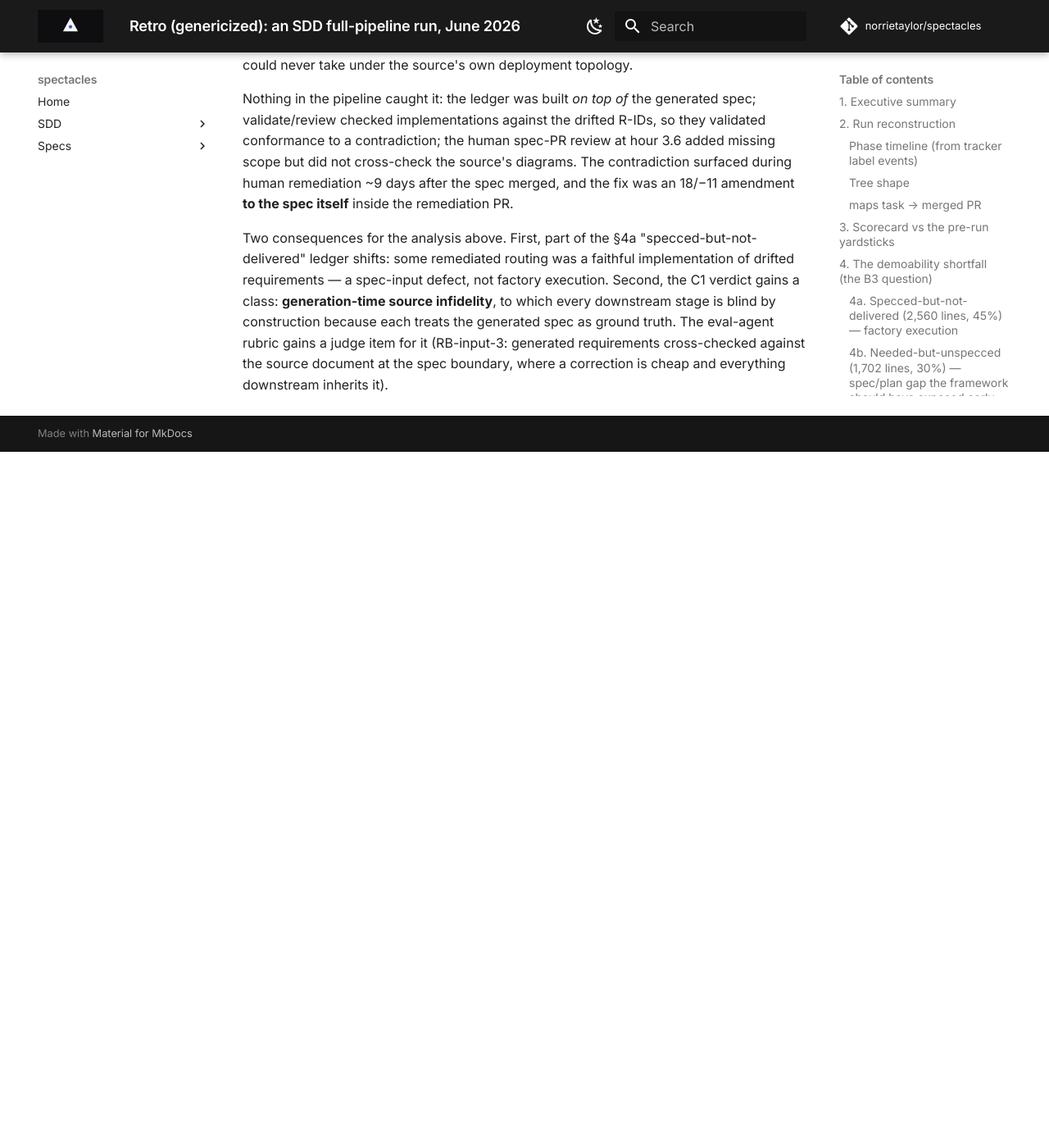
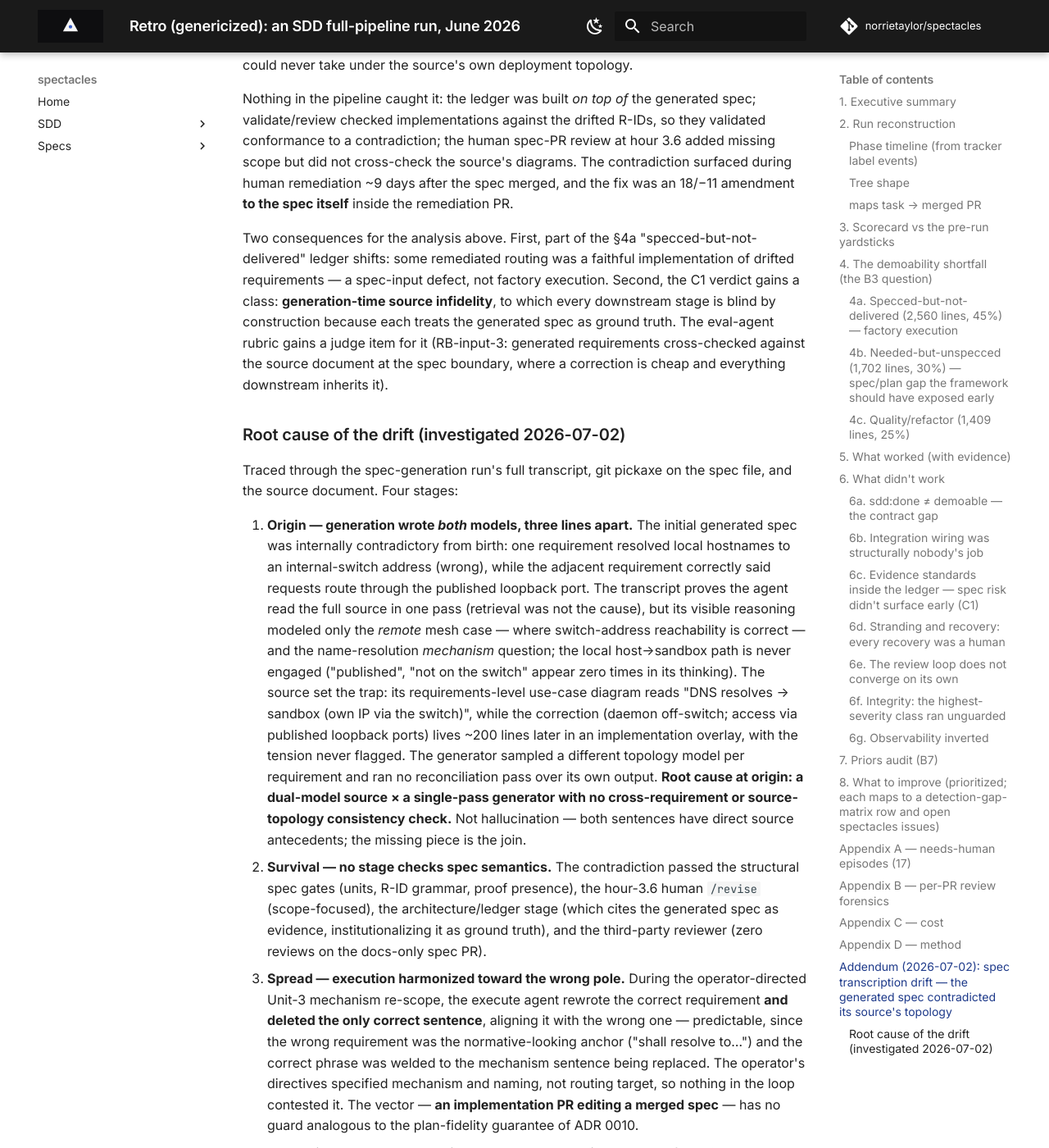
Before and after one commit to norrietaylor/spectacles, an MkDocs documentation site: the page built from docs/specs/03-spec-run-evaluation/evidence/_retro-report.md, in a window 1280 px wide and 1400 px high, scrolled down 14093 px. Shown: the whole window at 82% size. Built offline with MkDocs 1.6.1 and Material for MkDocs 9.7.7, drawn with Linux system fonts in a browser that asks for light colours; comment, search, counter and statistics services are not loaded; before the commit the page ends 14644 px from its top, so only the background shows below that; some of the changed text lies outside the part shown.

Commit message:
docs(run-evaluation): record spec-drift root cause in retro + detection-gap matrix
Appends the four-stage root-cause chain (dual-model source x single-pass
generator; no semantic spec gates; drift spread by a spec-editing
implementation PR; corrected only when routing became load-bearing) to the
genericized retro, and adds the spec-transcription-drift row to the
detection-gap matrix with its deterministic (spec-edit tripwire) and
inference (consistency + source-fidelity judge) signals.

Co-Authored-By: Claude Fable 5 <noreply@anthropic.com>

```diff
--- a/docs/specs/03-spec-run-evaluation/evidence/_retro-report.md
+++ b/docs/specs/03-spec-run-evaluation/evidence/_retro-report.md
@@ -270,3 +270,61 @@ eval-agent rubric gains a judge item for it (RB-input-3: generated
 requirements cross-checked against the source document at the spec
 boundary, where a correction is cheap and everything downstream inherits
 it).
+
+### Root cause of the drift (investigated 2026-07-02)
+
+Traced through the spec-generation run's full transcript, git pickaxe on the
+spec file, and the source document. Four stages:
+
+1. **Origin — generation wrote *both* models, three lines apart.** The
+   initial generated spec was internally contradictory from birth: one
+   requirement resolved local hostnames to an internal-switch address
+   (wrong), while the adjacent requirement correctly said requests route
+   through the published loopback port. The transcript proves the agent read
+   the full source in one pass (retrieval was not the cause), but its
+   visible reasoning modeled only the *remote* mesh case — where
+   switch-address reachability is correct — and the name-resolution
+   *mechanism* question; the local host→sandbox path is never engaged
+   ("published", "not on the switch" appear zero times in its thinking).
+   The source set the trap: its requirements-level use-case diagram reads
+   "DNS resolves → sandbox (own IP via the switch)", while the correction
+   (daemon off-switch; access via published loopback ports) lives ~200
+   lines later in an implementation overlay, with the tension never
+   flagged. The generator sampled a different topology model per
+   requirement and ran no reconciliation pass over its own output.
+   **Root cause at origin: a dual-model source × a single-pass generator
+   with no cross-requirement or source-topology consistency check.** Not
+   hallucination — both sentences have direct source antecedents; the
+   missing piece is the join.
+2. **Survival — no stage checks spec semantics.** The contradiction passed
+   the structural spec gates (units, R-ID grammar, proof presence), the
+   hour-3.6 human `/revise` (scope-focused), the architecture/ledger stage
+   (which cites the generated spec as evidence, institutionalizing it as
+   ground truth), and the third-party reviewer (zero reviews on the
+   docs-only spec PR).
+3. **Spread — execution harmonized toward the wrong pole.** During the
+   operator-directed Unit-3 mechanism re-scope, the execute agent rewrote
+   the correct requirement **and deleted the only correct sentence**,
+   aligning it with the wrong one — predictable, since the wrong
+   requirement was the normative-looking anchor ("shall resolve to…") and
+   the correct phrase was welded to the mechanism sentence being replaced.
+   The operator's directives specified mechanism and naming, not routing
+   target, so nothing in the loop contested it. The vector — **an
+   implementation PR editing a merged spec** — has no guard analogous to
+   the plan-fidelity guarantee of ADR 0010.
+4. **Correction — only when routing became load-bearing**, 11 days after
+   origin, as a spec amendment inside the remediation PR.
+
+What would have caught it, and when:
+
+| Check | Stage caught | Cost |
+|---|---|---|
+| Internal-consistency pass on the generated spec (requirement-vs-requirement contradiction) | origin, pre-PR | needs no source document at all |
+| Source-fidelity judge (RB-input-3) over diagrams/topology sections | origin, spec boundary | one judge pass |
+| Spec-edit tripwire: implementation PR touching a merged `docs/specs/**` file re-triggers both checks | spread, deterministic | one changed-files join |
+
+Encoded in the eval-agent spec (collector R1.4 spec-edit tripwire) and
+rubric (RB-input-3, extended). The general lesson: the pipeline has a
+fidelity guarantee plan→tree (ADR 0010) but none source→spec or
+spec→spec-edit, and every downstream stage compounds whichever model the
+spec asserts.
```
Also changed, not shown: docs/specs/03-spec-run-evaluation/evidence/_run-window-evidence.md (+1 -0 lines).
